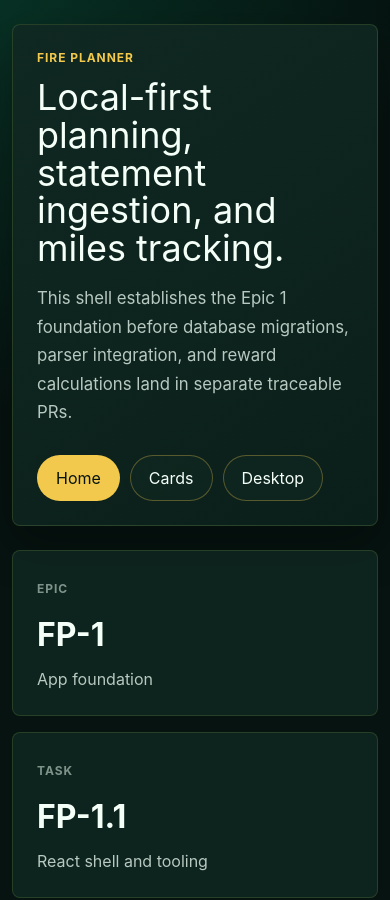
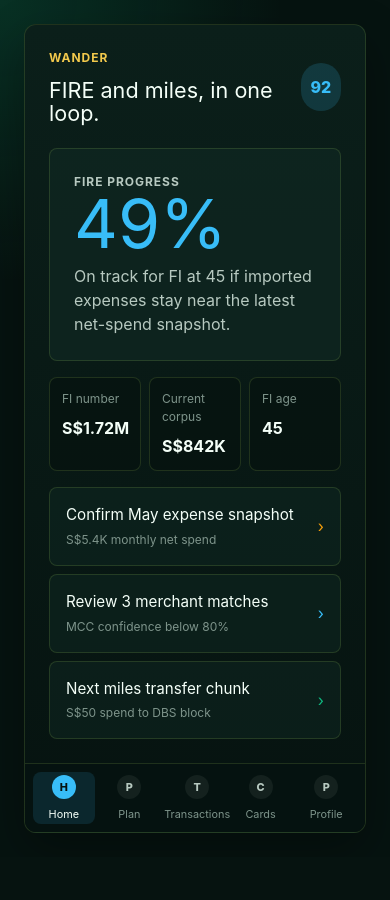
Before and after one commit to gilbertmak/Wander, a React (Vite) app: page / in a window 390 px wide. Shown: the top 900 px of the page. After the commit the page ends 857 px from the top, so only its background shows below. Built offline with nearby package versions, Linux system fonts and the light colour scheme.

Commit message:
FP-2.2 add mobile shell

```diff
--- a/src/state/appShellStore.ts
+++ b/src/state/appShellStore.ts
@@ -1,13 +1,13 @@
 import { create } from "zustand";
 
-export type ProductSurface = "home" | "cards" | "desktop";
+export type AppTab = "home" | "plan" | "transactions" | "cards" | "profile";
 
 type AppShellState = {
-  activeSurface: ProductSurface;
-  setActiveSurface: (surface: ProductSurface) => void;
+  activeTab: AppTab;
+  setActiveTab: (tab: AppTab) => void;
 };
 
 export const useAppShellStore = create<AppShellState>((set) => ({
-  activeSurface: "home",
-  setActiveSurface: (surface) => set({ activeSurface: surface }),
+  activeTab: "home",
+  setActiveTab: (tab) => set({ activeTab: tab }),
 }));
--- a/src/styles.css
+++ b/src/styles.css
@@ -178,6 +178,215 @@ h2 {
   color: var(--color-text-secondary);
 }
 
+.app-frame {
+  min-height: 100vh;
+  padding: var(--space-xl);
+}
+
+.mobile-shell {
+  display: grid;
+  grid-template-rows: auto 1fr auto;
+  gap: var(--space-xl);
+  width: min(100%, 430px);
+  min-height: calc(100vh - 48px);
+  margin: 0 auto;
+  border: 1px solid var(--color-border-subtle);
+  border-radius: var(--radius-lg);
+  background: linear-gradient(180deg, var(--color-surface-raised), var(--color-surface-base));
+  box-shadow: var(--shadow-raised);
+  overflow: hidden;
+}
+
+.mobile-header {
+  display: flex;
+  align-items: center;
+  justify-content: space-between;
+  gap: var(--space-lg);
+  padding: var(--space-xl) var(--space-xl) 0;
+}
+
+.mobile-header h1 {
+  max-width: 280px;
+  margin: 0;
+  font-size: 1.35rem;
+  line-height: var(--line-tight);
+}
+
+.profile-chip {
+  display: grid;
+  place-items: center;
+  width: 48px;
+  height: 48px;
+  border-radius: var(--radius-pill);
+  background: rgba(56, 189, 248, 0.16);
+  color: var(--color-blue-progress);
+  font-weight: 800;
+}
+
+.tab-panels {
+  min-width: 0;
+  padding: 0 var(--space-xl);
+}
+
+.mobile-panel {
+  display: grid;
+  gap: var(--space-lg);
+}
+
+.fire-hero,
+.empty-panel,
+.panel-heading {
+  border: 1px solid var(--color-border-subtle);
+  border-radius: var(--radius-md);
+  background: rgba(16, 40, 34, 0.72);
+  padding: var(--space-xl);
+}
+
+.fire-hero h2 {
+  margin: 0 0 var(--space-sm);
+  color: var(--color-blue-progress);
+  font-size: 4.25rem;
+  line-height: 0.95;
+}
+
+.fire-hero p,
+.panel-heading p,
+.empty-panel p {
+  margin-bottom: 0;
+  color: var(--color-text-secondary);
+  line-height: var(--line-normal);
+}
+
+.metric-strip {
+  display: grid;
+  grid-template-columns: repeat(3, minmax(0, 1fr));
+  gap: var(--space-sm);
+}
+
+.metric-strip article {
+  min-width: 0;
+  border: 1px solid var(--color-border-subtle);
+  border-radius: var(--radius-md);
+  background: rgba(6, 19, 16, 0.68);
+  padding: var(--space-md);
+}
+
+.metric-strip span {
+  display: block;
+  color: var(--color-text-muted);
+  font-size: var(--font-caption);
+}
+
+.metric-strip strong {
+  display: block;
+  margin-top: var(--space-sm);
+  font-size: 1rem;
+}
+
+.metric-strip .progress strong {
+  color: var(--color-blue-progress);
+}
+
+.metric-strip .warning strong {
+  color: var(--color-amber-warning);
+}
+
+.metric-strip .reversal strong {
+  color: var(--color-red-reversal);
+}
+
+.action-list,
+.card-stack {
+  display: grid;
+  gap: var(--space-sm);
+}
+
+.action-list article,
+.card-stack article {
+  display: flex;
+  align-items: center;
+  justify-content: space-between;
+  gap: var(--space-md);
+  min-height: 64px;
+  border: 1px solid var(--color-border-subtle);
+  border-radius: var(--radius-md);
+  background: rgba(16, 40, 34, 0.54);
+  padding: var(--space-lg);
+}
+
+.action-list h3,
+.card-stack h3 {
+  margin: 0 0 var(--space-xs);
+  font-size: var(--font-body);
+}
+
+.action-list p,
+.card-stack p {
+  margin: 0;
+  color: var(--color-text-muted);
+  font-size: var(--font-caption);
+}
+
+.action-list .warning > span {
+  color: var(--color-amber-warning);
+}
+
+.action-list .progress > span {
+  color: var(--color-blue-progress);
+}
+
+.action-list .success > span {
+  color: var(--color-emerald);
+}
+
+.card-stack strong {
+  color: var(--color-gold);
+  white-space: nowrap;
+}
+
+.bottom-tabs {
+  display: grid;
+  grid-template-columns: repeat(5, minmax(0, 1fr));
+  gap: var(--space-xs);
+  border-top: 1px solid var(--color-border-subtle);
+  background: rgba(6, 19, 16, 0.94);
+  padding: var(--space-sm);
+}
+
+.bottom-tabs button {
+  display: grid;
+  place-items: center;
+  min-height: 52px;
+  border: 0;
+  border-radius: var(--radius-md);
+  background: transparent;
+  color: var(--color-text-muted);
+  font-size: 0.68rem;
+  cursor: pointer;
+}
+
+.bottom-tabs button span {
+  display: grid;
+  place-items: center;
+  width: 24px;
+  height: 24px;
+  margin-bottom: 2px;
+  border-radius: var(--radius-pill);
+  background: rgba(183, 201, 192, 0.08);
+  color: var(--color-text-secondary);
+  font-weight: 800;
+}
+
+.bottom-tabs button.active {
+  background: rgba(56, 189, 248, 0.12);
+  color: var(--color-text-primary);
+}
+
+.bottom-tabs button.active span {
+  background: var(--color-blue-progress);
+  color: var(--color-surface-base);
+}
+
 @media (prefers-reduced-motion: reduce) {
   *,
   *::before,
--- a/src/ui/App.tsx
+++ b/src/ui/App.tsx
@@ -1,64 +1,166 @@
-import { useAppShellStore } from "../state/appShellStore";
+import { useAppShellStore, type AppTab } from "../state/appShellStore";
 
-const statusCards = [
-  { label: "Epic", value: "FP-1", description: "App foundation" },
-  { label: "Task", value: "FP-1.1", description: "React shell and tooling" },
-  { label: "Mode", value: "Local", description: "Vite UI with future Node API" },
+const tabs: Array<{ id: AppTab; label: string }> = [
+  { id: "home", label: "Home" },
+  { id: "plan", label: "Plan" },
+  { id: "transactions", label: "Transactions" },
+  { id: "cards", label: "Cards" },
+  { id: "profile", label: "Profile" },
+];
+
+const homeMetrics = [
+  { label: "FI number", value: "S$1.72M" },
+  { label: "Current corpus", value: "S$842K" },
+  { label: "FI age", value: "45" },
+];
+
+const cardMetrics = [
+  { label: "Redeemable", value: "48,000 mi", tone: "progress" },
+  { label: "Pending", value: "7,240 mi", tone: "warning" },
+  { label: "Reversed", value: "-1,200 mi", tone: "reversal" },
 ];
 
 export function App() {
-  const activeSurface = useAppShellStore((state) => state.activeSurface);
-  const setActiveSurface = useAppShellStore((state) => state.setActiveSurface);
+  const activeTab = useAppShellStore((state) => state.activeTab);
+  const setActiveTab = useAppShellStore((state) => state.setActiveTab);
 
   return (
-    <main className="app-shell">
-      <section className="hero" aria-labelledby="app-title">
-        <p className="eyebrow">FIRE Planner</p>
-        <h1 id="app-title">Local-first planning, statement ingestion, and miles tracking.</h1>
-        <p className="hero-copy">
-          This shell establishes the Epic 1 foundation before database migrations, parser
-          integration, and reward calculations land in separate traceable PRs.
-        </p>
-        <div className="surface-switcher" aria-label="Preview surface">
-          {(["home", "cards", "desktop"] as const).map((surface) => (
+    <main className="app-frame">
+      <section className="mobile-shell" aria-label="Wander mobile app">
+        <header className="mobile-header">
+          <div>
+            <p className="eyebrow">Wander</p>
+            <h1>FIRE and miles, in one loop.</h1>
+          </div>
+          <div className="profile-chip" aria-label="Profile score">
+            92
+          </div>
+        </header>
+
+        <div className="tab-panels">
+          {activeTab === "home" && <HomePanel />}
+          {activeTab === "cards" && <CardsPanel />}
+          {activeTab === "plan" && (
+            <EmptyPanel title="Plan" copy="Scenario comparison and CPF assumptions are ready for the planning view." />
+          )}
+          {activeTab === "transactions" && (
+            <EmptyPanel title="Transactions" copy="Imported spend, refunds, MCC tags, and review actions will land here." />
+          )}
+          {activeTab === "profile" && (
+            <EmptyPanel title="Profile" copy="Local-first profile, card settings, and import preferences." />
+          )}
+        </div>
+
+        <nav className="bottom-tabs" aria-label="Primary">
+          {tabs.map((tab) => (
             <button
-              className={surface === activeSurface ? "active" : ""}
-              key={surface}
-              onClick={() => setActiveSurface(surface)}
+              aria-current={activeTab === tab.id ? "page" : undefined}
+              className={activeTab === tab.id ? "active" : ""}
+              key={tab.id}
+              onClick={() => setActiveTab(tab.id)}
               type="button"
             >
-              {surface}
+              <span aria-hidden="true">{tab.label.slice(0, 1)}</span>
+              {tab.label}
             </button>
           ))}
-        </div>
-      </section>
-
-      <section className="status-grid" aria-label="Implementation status">
-        {statusCards.map((card) => (
-          <article className="status-card" key={card.label}>
-            <span>{card.label}</span>
-            <strong>{card.value}</strong>
-            <p>{card.description}</p>
-          </article>
-        ))}
-      </section>
-
-      <section className="preview-panel" aria-label="Selected product surface">
-        <h2>{surfaceLabels[activeSurface]}</h2>
-        <p>{surfaceDescriptions[activeSurface]}</p>
+        </nav>
       </section>
     </main>
   );
 }
 
-const surfaceLabels = {
-  home: "Mobile Home",
-  cards: "Cards And Miles",
-  desktop: "Desktop Dashboard",
-} as const;
+function HomePanel() {
+  return (
+    <section className="mobile-panel" aria-labelledby="home-title">
+      <div className="fire-hero">
+        <p className="eyebrow">FIRE progress</p>
+        <h2 id="home-title">49%</h2>
+        <p>On track for FI at 45 if imported expenses stay near the latest net-spend snapshot.</p>
+      </div>
 
-const surfaceDescriptions = {
-  home: "Hero FIRE percentage, corpus progress, runway, review actions, and expense snapshot CTA.",
-  cards: "Redeemable miles, accumulated miles, pending miles, reversals, and spend-to-next chunk.",
-  desktop: "Dense review inbox with FI impact, miles overview, and expense snapshot side panels.",
-} as const;
+      <div className="metric-strip" aria-label="FIRE summary">
+        {homeMetrics.map((metric) => (
+          <article key={metric.label}>
+            <span>{metric.label}</span>
+            <strong>{metric.value}</strong>
+          </article>
+        ))}
+      </div>
+
+      <section className="action-list" aria-label="Priority actions">
+        <ActionRow label="Confirm May expense snapshot" detail="S$5.4K monthly net spend" tone="warning" />
+        <ActionRow label="Review 3 merchant matches" detail="MCC confidence below 80%" tone="progress" />
+        <ActionRow label="Next miles transfer chunk" detail="S$50 spend to DBS block" tone="success" />
+      </section>
+    </section>
+  );
+}
+
+function CardsPanel() {
+  return (
+    <section className="mobile-panel" aria-labelledby="cards-title">
+      <div className="panel-heading">
+        <p className="eyebrow">Cards</p>
+        <h2 id="cards-title">Miles runway</h2>
+        <p>Redeemable miles, pending earns, reversals, and next transfer chunks.</p>
+      </div>
+
+      <div className="metric-strip cards" aria-label="Miles summary">
+        {cardMetrics.map((metric) => (
+          <article className={metric.tone} key={metric.label}>
+            <span>{metric.label}</span>
+            <strong>{metric.value}</strong>
+          </article>
+        ))}
+      </div>
+
+      <section className="card-stack" aria-label="Card recommendations">
+        <article>
+          <div>
+            <h3>DBS Woman's World</h3>
+            <p>S$50 to next 5,000-point block</p>
+          </div>
+          <strong>4 mpd</strong>
+        </article>
+        <article>
+          <div>
+            <h3>UOB Lady's</h3>
+            <p>Dining category selected, S$740 cap left</p>
+          </div>
+          <strong>4 mpd</strong>
+        </article>
+      </section>
+    </section>
+  );
+}
+
+function EmptyPanel({ title, copy }: { title: string; copy: string }) {
+  return (
+    <section className="mobile-panel empty-panel" aria-labelledby={`${title}-title`}>
+      <p className="eyebrow">Coming next</p>
+      <h2 id={`${title}-title`}>{title}</h2>
+      <p>{copy}</p>
+    </section>
+  );
+}
+
+function ActionRow({
+  label,
+  detail,
+  tone,
+}: {
+  label: string;
+  detail: string;
+  tone: "success" | "warning" | "progress";
+}) {
+  return (
+    <article className={tone}>
+      <div>
+        <h3>{label}</h3>
+        <p>{detail}</p>
+      </div>
+      <span aria-hidden="true">›</span>
+    </article>
+  );
+}
```
Also changed, not shown: 2 other files (tests, documents, lock files or other folders).
